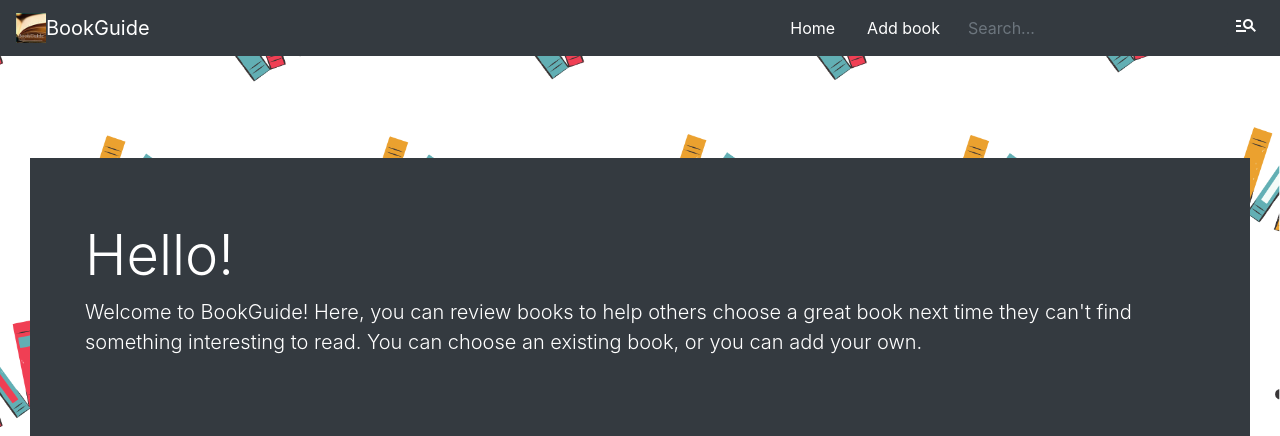
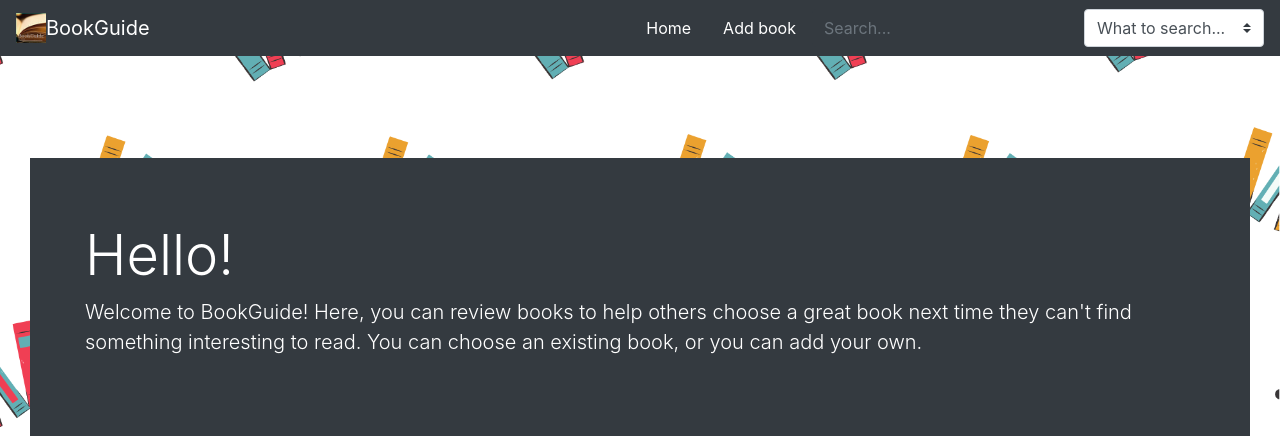
Before and after one commit to CoolCoderSJ/BookGuide, a Python web app: template templates/index.html in a window 1280 px wide. Shown: the top 436 px of the page. Run offline with Jinja, Linux system fonts and the light colour scheme; the template is opened without the code that fills it: most values are stand-ins (such as "Sample title", 1, 10 or a date in 2020); some libraries are stand-ins or nearby versions.

Commit message:
bug fixes

```diff
--- a/static/css/star-rating.css
+++ b/static/css/star-rating.css
@@ -47,6 +47,14 @@
 }
 /*If the description/author of the books are too long, then cut off the rest and add three dots (known as an ellipsis) */
 .pdesc {
+   width: 300px;
+   white-space: nowrap;
+   overflow: hidden;
+   text-overflow: ellipsis;
+}
+
+/*If the description/author of the books are too long, then cut off the rest and add three dots (known as an ellipsis) */
+.title {
    width: 300px;
    white-space: nowrap;
    overflow: hidden;
@@ -135,7 +143,6 @@ body {
 
 /* Style the collapsible content. Note: hidden by default */
 .content {
-  display: none;
   overflow: hidden;
 }
 
--- a/templates/index.html
+++ b/templates/index.html
@@ -22,7 +22,7 @@
 	<script src="static/js/my_script.js"></script>
 	</head>
 
-	<body class="body" onload="advanced_search_toggle()">
+	<body class="body">
 
 
 	<!-- Set the navigation bar on top -->
@@ -41,23 +41,20 @@
 				<a class="nav-link" href="/new">Add book</a>
 				<!-- Advanced Search icon and search bar -->
 				<input id="searchbar" type="text" class="searchbar form-control bg-dark" onkeyup="search(document.getElementById('search_term').value, document.getElementById('searchbar').value.toUpperCase())" placeholder="Search...">
-				<button type="button" class="collapsible bg-dark"><span class="material-icons">
-				manage_search
-				</span></button>
+				<!-- Show a dropdown that will switch the search context -->
+				<div class="content">
+					<select class="custom-select" id="search_term">
+						<option value="title" selected>What to search...</option>
+						<option value="title">Book Titles</option>
+						<option value="desc">Book Descriptions</option>
+						<option value="author">Book Authors</option>
+					</select>
+				</div>
 			</form>
 		</div>
 
 	</nav>
 
-	<!-- Show a dropdown that will switch the search context -->
-	<div class="content">
-		<select class="custom-select" id="search_term">
-			<option value="title">What to search...</option>
-			<option value="title">Book Titles</option>
-			<option value="desc">Book Descriptions</option>
-			<option value="author">Book Authors</option>
-		</select>
-	</div>
 	<br>
 	<br>
 	<!--set the banner displayed on the homepage-->
@@ -71,7 +68,7 @@
 	<!-- Set the filter bar -->
 	<nav class="navbar navbar-expand-lg navbar-dark bg-dark"> <a class="navbar-brand" href="/"></a>
 		<form class="form-inline my-2 my-lg-0" method="get" action="/" id="filterform">
-			<select class="custom-select filter" id="grade_search" name="grade">
+			<select class="custom-select filter" id="grade_search" name="grade" onchange="refilter()">
 				<option value="">All Grades...</option>
 				<option value="1">Grades 1 and up</option>
 				<option value="2">Grades 2 and up</option>
@@ -86,18 +83,18 @@
 				<option value="11">Grades 11 and up</option>
 				<option value="12">Grades 12 and up</option>
 			</select>
-			<select class="custom-select filter" id="genre_search" name="genre">
+			<select class="custom-select filter" id="genre_search" name="genre" onchange="refilter()">
 				<option value="">All Genres...</option>
 				{% for genre in genre2 %}
 					<option value="{{ genre[1] }}" name="genre[0]">{{ genre[1] }}</option>
 				{% endfor %}
 			</select>
-			<select class="custom-select filter" id="ficsearch" name="ficsearch">
+			<select class="custom-select filter" id="ficsearch" name="ficsearch" onchange="refilter()">
 				<option value="">Fiction or Nonfiction...</option>
 				<option value="fiction">Fiction</option>
 				<option value="nonfiction">Nonfiction</option>
 			</select>
-			<select class="custom-select filter" id="starsearch" name="star">
+			<select class="custom-select filter" id="starsearch" name="star" onchange="refilter()">
 				<option value="">All Star Ratings...</option>
 				<option value="1">Rated 1 Star and higher</option>
 				<option value="2">Rated 2 Stars and higher</option>
@@ -105,13 +102,13 @@
 				<option value="4">Rated 4 Stars and higher</option>
 				<option value="5">Rated 5 Stars and higher</option>
 			</select>
-			<select class="custom-select filter" id="sort" name="sort">
+			<select class="custom-select filter" id="sort" name="sort" onchange="refilter()">
 				<option value="new">Sort Options...</option>
 				<option value="new">Newest to Oldest</option>
 				<option value="old">Oldest to Newest</option>
 				<option value="abc">Sorted Alphabetically</option>
 			</select>
-			<button type="submit" class="btn btn-link nav-link">{{ filtertext }}</button>
+			<button id="filtertext" type="submit" class="btn btn-link nav-link">{{ filtertext }}</button>
 		</form>
 	</nav>
 	<!-- Show the filter breadcrumb as well as the found books count -->
```
Also changed, not shown: static/js/my_script.js (+17 -17 lines).
